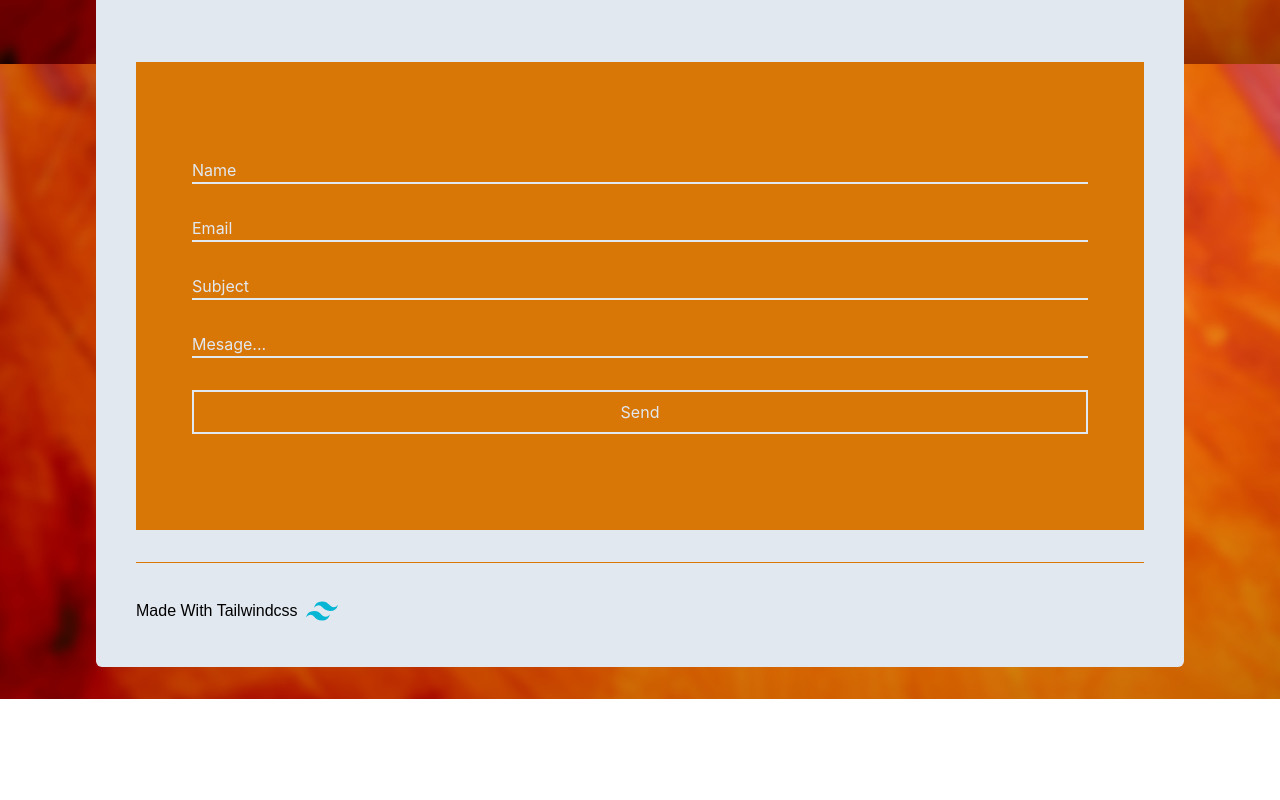
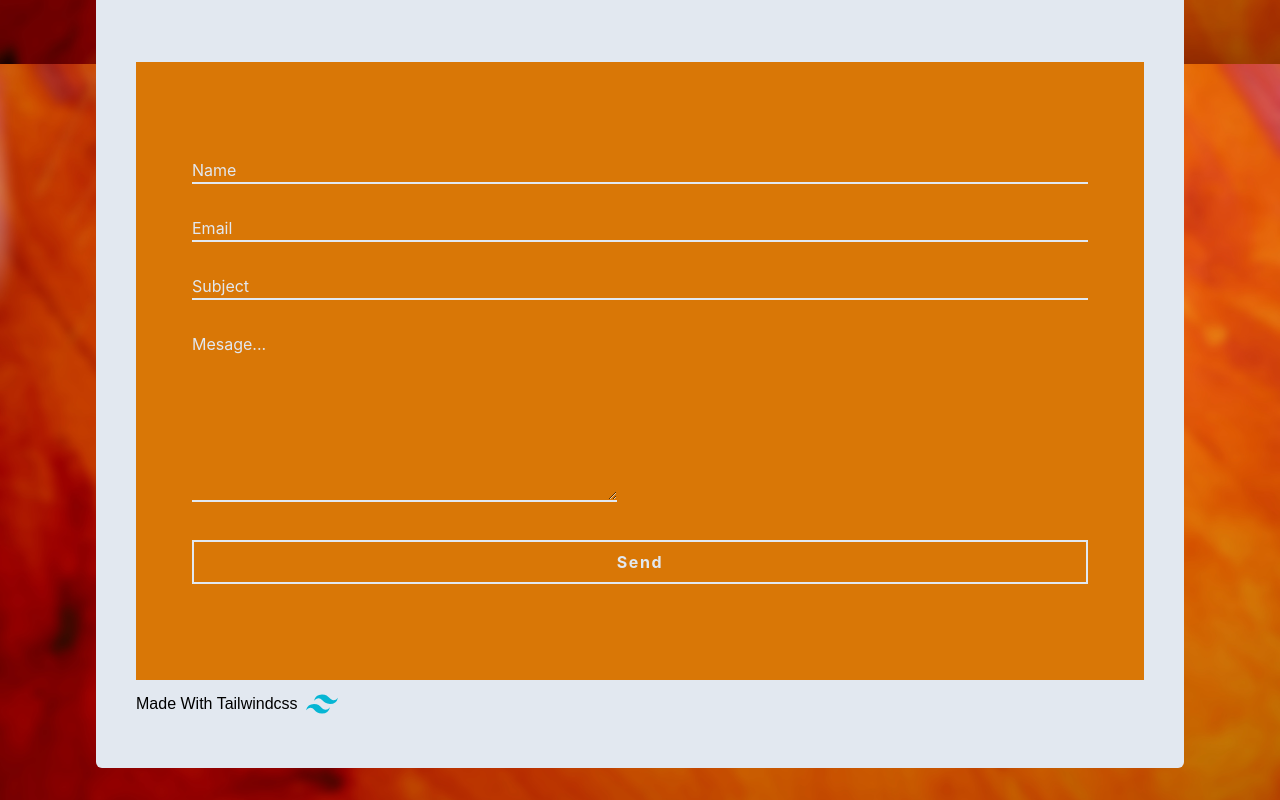
Before and after one commit to RamziFartas/Aspen-Center, a website: page Fail/dist/index.html in a window 1280 px wide. Shown: the part 2496-3296 px from the top of the page. Before the commit the page ends 3195 px from the top, so only its background shows below. Drawn offline with Linux system fonts and the light colour scheme.

Commit message:
modified:   Fail/dist/index.html 	modified:   Fail/dist/style.css

```diff
--- a/Fail/dist/index.html
+++ b/Fail/dist/index.html
@@ -119,17 +119,20 @@
 
                                     <div>
                                         <label for="message"></label>
-                                        <input type="text" name="Message" id="message" placeholder="Mesage..." maxlength="400" class="bg-amber-600 placeholder-slate-200 w-full  my-4 border-b-2 border-slate-200 text-slate-200 focus:outline-none focus-visible:placeholder-opacity-0">
+                                        <textarea name="Message" id="message" placeholder="Mesage..." rows="7" cols="40" maxlength="400" class="bg-amber-600 placeholder-slate-200 h-full  my-4 border-b-2 border-slate-200 text-slate-200 focus:outline-none focus-visible:placeholder-opacity-0"></textarea>
                                     </div>
                                     <div>
-                                        <input type="submit" value="Send" class="text-slate-200 my-4 border-2 border-slate-200 px-4 py-2 w-full cursor-pointer">
+                                        <input type="submit" value="Send" class="text-slate-200 font-bold tracking-widest my-4 border-2 border-slate-200 px-4 py-2 w-full cursor-pointer scroll-m-3">
                                     </div>
                                 </form>
                             </div>
-                            <hr class="my-8 border-amber-600">
-                            <footer class="flex items-center gap-2">
 
-                            <p class="font-elmessiri">Made With Tailwindcss</p><span><img class="w-8 h-8" src="assets/tailwind-css-icon.svg" alt="Tailwind-css-logo"></span>
+                            <footer>
+                                <div class="flex items-center gap-2 my-2">
+                                    <p class="font-elmessiri">Made With Tailwindcss</p>
+                                    <span><img class="w-8 h-8" src="assets/tailwind-css-icon.svg" alt="Tailwind-css-logo"></span>
+                                </div>
+
                             </footer>
                     </div>
 
```
Also changed, not shown: Fail/dist/style.css.
